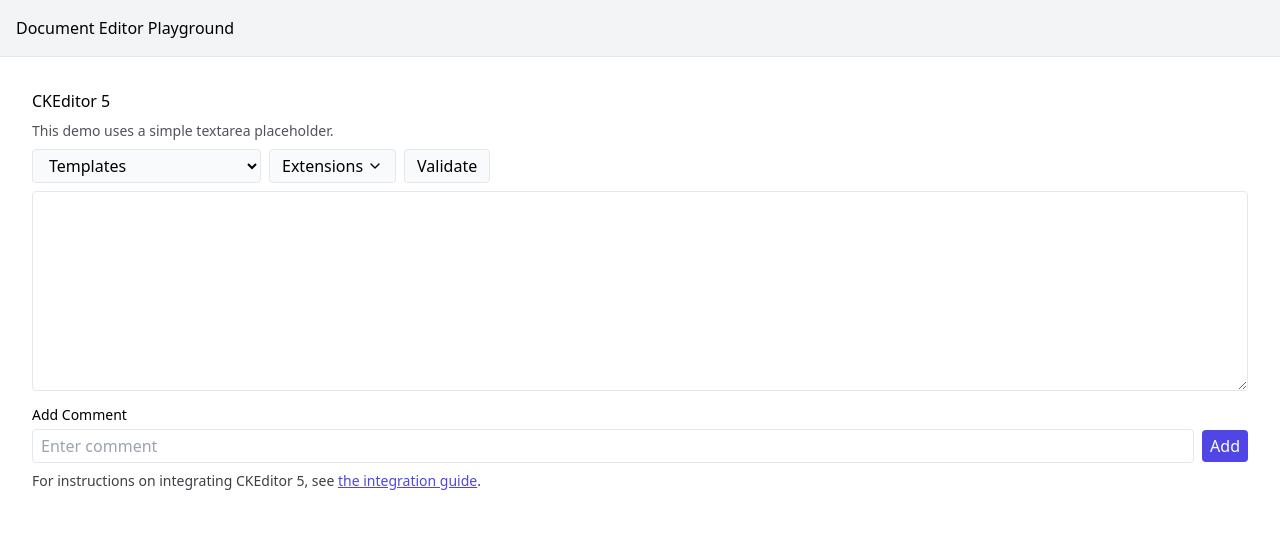
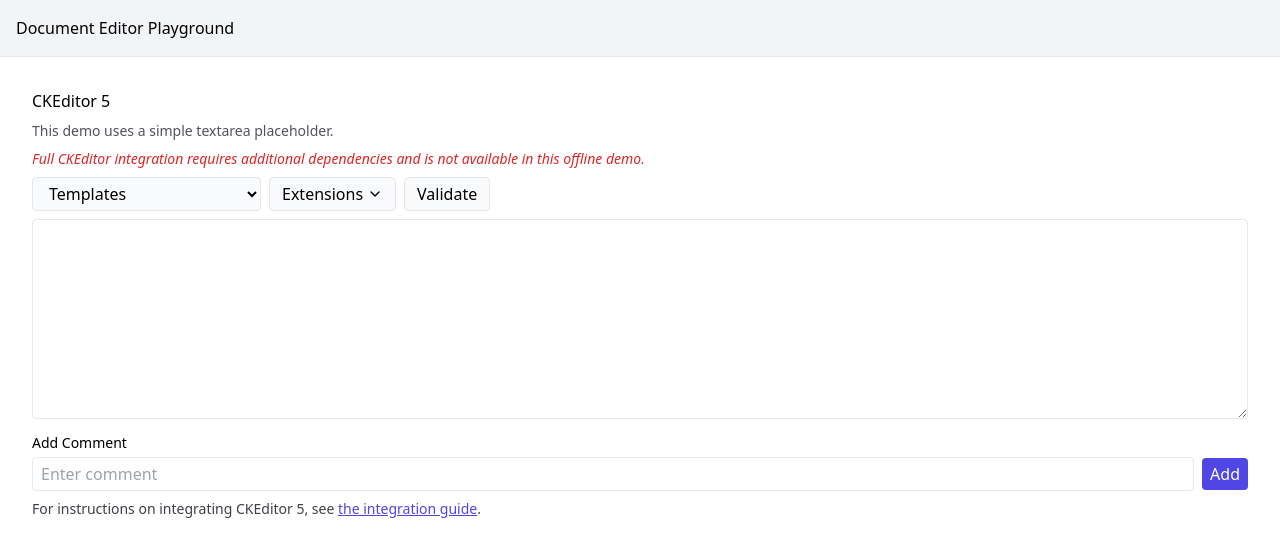
Before and after one commit to eputnam77/DocEditorPlayground, a Next.js app: page /ckeditor in a window 1280 px wide. Shown: the top 556 px of the page. Built offline with nearby package versions, Linux system fonts and the light colour scheme.

Commit message:
docs: clarify placeholder editor pages

```diff
--- a/pages/ckeditor.tsx
+++ b/pages/ckeditor.tsx
@@ -49,6 +49,10 @@ function CkeditorPage() {
         <p className="text-sm text-zinc-600 dark:text-zinc-300">
           This demo uses a simple textarea placeholder.
         </p>
+        <p className="text-sm italic text-red-600 dark:text-red-400">
+          Full CKEditor integration requires additional dependencies and is not
+          available in this offline demo.
+        </p>
         <div className="flex gap-2">
           <TemplateLoader
             templates={TEMPLATES}
--- a/pages/codex.tsx
+++ b/pages/codex.tsx
@@ -49,6 +49,10 @@ function CodexPage() {
         <p className="text-sm text-zinc-600 dark:text-zinc-300">
           This demo uses a basic textarea placeholder.
         </p>
+        <p className="text-sm italic text-red-600 dark:text-red-400">
+          Full Editor.js integration requires additional dependencies and is not
+          available in this offline demo.
+        </p>
         <div className="flex gap-2">
           <TemplateLoader
             templates={TEMPLATES}
--- a/pages/lexical.tsx
+++ b/pages/lexical.tsx
@@ -49,6 +49,10 @@ function LexicalPage() {
         <p className="text-sm text-zinc-600 dark:text-zinc-300">
           This demo uses a simple textarea placeholder.
         </p>
+        <p className="text-sm italic text-red-600 dark:text-red-400">
+          Full Lexical editor integration requires additional dependencies and
+          is not available in this offline demo.
+        </p>
         <div className="flex gap-2">
           <TemplateLoader
             templates={TEMPLATES}
--- a/pages/slate.tsx
+++ b/pages/slate.tsx
@@ -49,6 +49,10 @@ function SlatePage() {
         <p className="text-sm text-zinc-600 dark:text-zinc-300">
           This demo uses a simple textarea placeholder.
         </p>
+        <p className="text-sm italic text-red-600 dark:text-red-400">
+          Full Slate editor integration requires additional dependencies and is
+          not available in this offline demo.
+        </p>
         <div className="flex gap-2">
           <TemplateLoader
             templates={TEMPLATES}
--- a/pages/toast.tsx
+++ b/pages/toast.tsx
@@ -49,6 +49,10 @@ function ToastPage() {
         <p className="text-sm text-zinc-600 dark:text-zinc-300">
           This demo uses a simple textarea placeholder.
         </p>
+        <p className="text-sm italic text-red-600 dark:text-red-400">
+          Full Toast UI Editor integration requires additional dependencies and
+          is not available in this offline demo.
+        </p>
         <div className="flex gap-2">
           <TemplateLoader
             templates={TEMPLATES}
```
Also changed, not shown: 1 other file (tests, documents, lock files or other folders).
